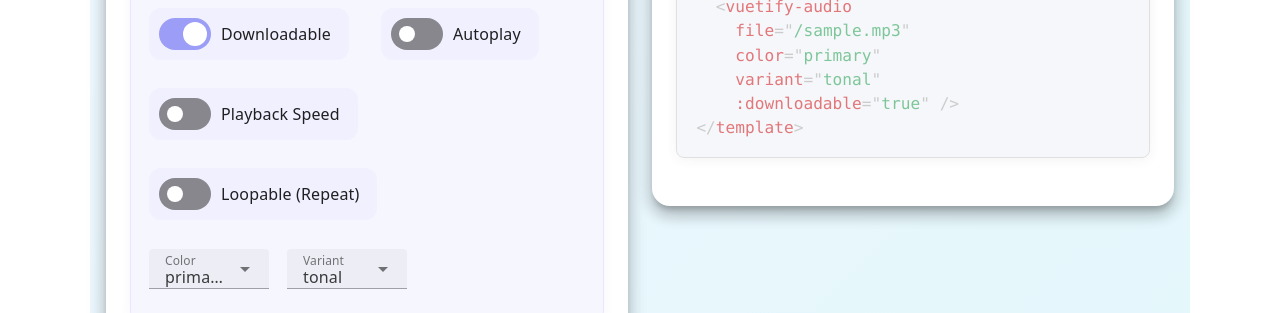
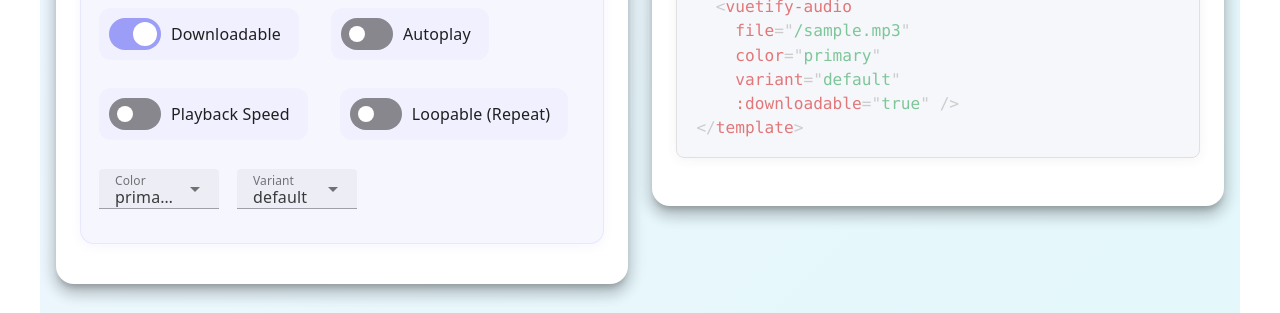
Before and after one commit to 1bsilver/vuetify3-audio-player, a Vue app in the folder playground/: page / in a window 1280 px wide. Shown: the part 486-799 px from the top of the page. Built offline with nearby package versions, Linux system fonts and the light colour scheme.

Commit message:
refactor: better playground

```diff
--- a/playground/src/App.vue
+++ b/playground/src/App.vue
@@ -137,7 +137,7 @@ const autoPlay = ref(false);
 const playbackSpeed = ref(false);
 const loopable = ref(false);
 const selectedColor = ref("primary");
-const selectedVariant = ref("tonal");
+const selectedVariant = ref("default");
 
 const codeExample = computed(() => {
   // Only include props that are not at their default values
@@ -197,7 +197,7 @@ const variantOptions = ["default", "modern", "tonal"];
         dark ? 'playground-bg-dark' : 'playground-bg-light',
       ]"
     >
-      <v-container class="py-8" style="max-width: 1100px">
+      <v-container class="py-8" style="max-width: 1200px">
         <v-row align="center" justify="center">
           <v-col cols="12" class="text-center mb-6">
             <v-avatar
```
